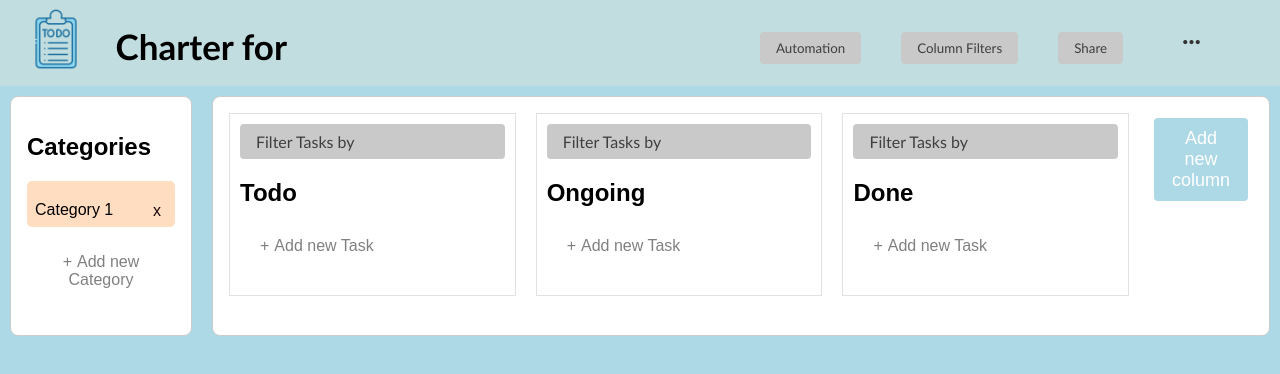
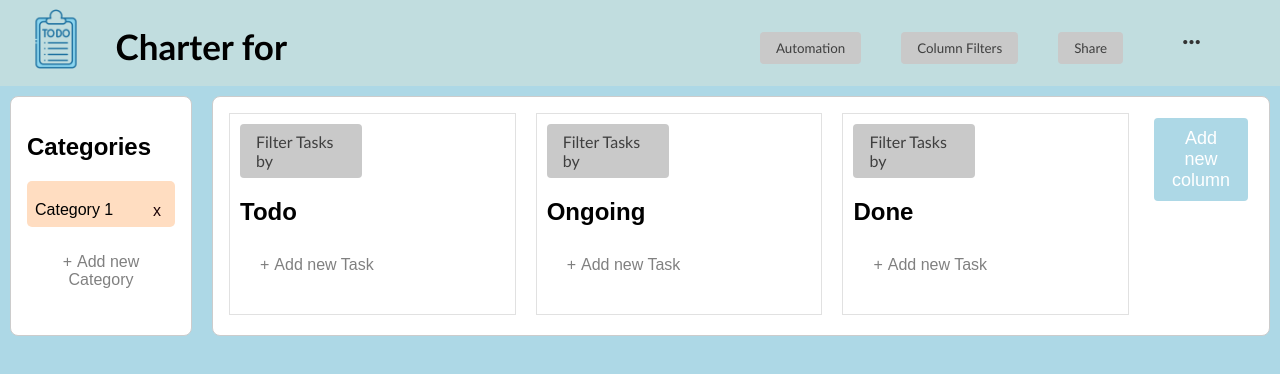
Before and after one commit to Amtizma/ProiectSOPM, a React (Create React App) app: page / in a window 1280 px wide. Shown: the top 374 px of the page. Built offline with nearby package versions, Linux system fonts and the light colour scheme.

Commit message:
filter task by button animation (kinda)

```diff
--- a/src/TaskColumn.js
+++ b/src/TaskColumn.js
@@ -10,6 +10,7 @@ const TaskColumn = ({ category, tasks, categories, onAddTask, onDeleteTask, onDe
     const [showFilterOptions, setShowFilterOptions] = useState(false);
     const [filterType, setFilterType] = useState('default');
     const [editingTask, setEditingTask] = useState(null);
+    const [isFilterButtonClicked, setIsFilterButtonClicked] = useState(false);
 
     const resetEditingTask = () => {
         setEditingTask(null);
@@ -26,6 +27,7 @@ const TaskColumn = ({ category, tasks, categories, onAddTask, onDeleteTask, onDe
     const toggleFilterOptions = () => {
         setShowFilterOptions((prevShowFilterOptions) => !prevShowFilterOptions);
         setOpenOptionMenu(null);
+        setIsFilterButtonClicked((prevIsClicked) => !prevIsClicked);
     };
 
     const closeMenusOnOutsideClick = (event) => {
@@ -115,11 +117,14 @@ const TaskColumn = ({ category, tasks, categories, onAddTask, onDeleteTask, onDe
                     x
                 </button>
             )}
-            <div className="filter-button" onClick={toggleFilterOptions}>
+            <div
+                className={`filter-button ${isFilterButtonClicked ? 'clicked' : ''}`}
+                onClick={toggleFilterOptions}
+            >
                 Filter Tasks by
             </div>
             {showFilterOptions && (
-                <div className="dropdown-menu">
+                <div className="dropdown-menu" >
                     <button className="filterButtons" onClick={() => setFilterType('default')}>
                         Default
                     </button>
--- a/src/tasks.css
+++ b/src/tasks.css
@@ -157,11 +157,13 @@ h2 {
 .option-menu li:hover {
     background-color: #f0f0f0;
 }
+
 .option-menu ul {
     list-style: none;
     padding: 0;
     margin: 0;
 }
+
 .option-menu ul ul {
     display: none;
     border: 1px solid #ccc;
@@ -267,6 +269,7 @@ h2 {
     overflow-wrap: break-word;
     width: 40ch;
 }
+
 .task-containers {
     border: 1px solid #ccc;
     border-radius: 8px;
@@ -426,11 +429,13 @@ h2 {
 .option-menu li:hover {
     background-color: #f0f0f0;
 }
+
 .option-menu ul {
     list-style: none;
     padding: 0;
     margin: 0;
 }
+
 .option-menu ul ul {
     display: none;
     border: 1px solid #ccc;
@@ -536,25 +541,23 @@ h2 {
     overflow-wrap: break-word;
     width: 40ch;
 }
+
 .filter-button {
     font-family: 'Trebuchet MS', 'Lucida Sans Unicode', 'Lucida Grande', 'Lucida Sans', Arial, sans-serif;
     margin-left: 0%;
     padding: 8px 16px;
-    min-width: 50px; /* Set a minimum width */
-    width: auto;
-    transition: min-width 0.3s ease, width 0.3s ease; /* Add transitions for smooth resizing */
+    width: 34%;
     border: none;
     background-color: rgb(201, 201, 201);
     color: rgb(63, 63, 63);
     border-radius: 4px;
     cursor: pointer;
-    display: flex;
-    align-items: center; /* Align text and arrow vertically */
+    transition: width 0.2s ease;
+
 }
 
-.filter-button.active {
-    min-width: 150px; /* Set a larger width when active */
-    width: 100%; /* Set full width when active */
+.filter-button.clicked {
+    width: 70%;
 }
 
 .dropdown-menu {
@@ -565,21 +568,27 @@ h2 {
     flex-wrap: wrap;
     justify-content: center;
     flex-direction: column;
+    /* Change to 'column' for vertical alignment */
     position: absolute;
+    /* Set to 'absolute' for proper positioning */
     padding: 8px 0;
-    border-radius: 4px;
+    /* Add padding to the dropdown menu */
+    z-index: 1;
+
 }
 
 .filterButtons {
     margin: 5px;
     padding: 8px 16px;
+    /* Adjust padding for better appearance */
     border: none;
     background-color: rgb(201, 201, 201);
     color: rgb(63, 63, 63);
     border-radius: 4px;
     cursor: pointer;
     display: flex;
-    align-items: center; /* Align text and arrow vertically */
+    align-items: center;
+    /* Align text and arrow vertically */
 }
 
 .filterButtons:hover {
```
